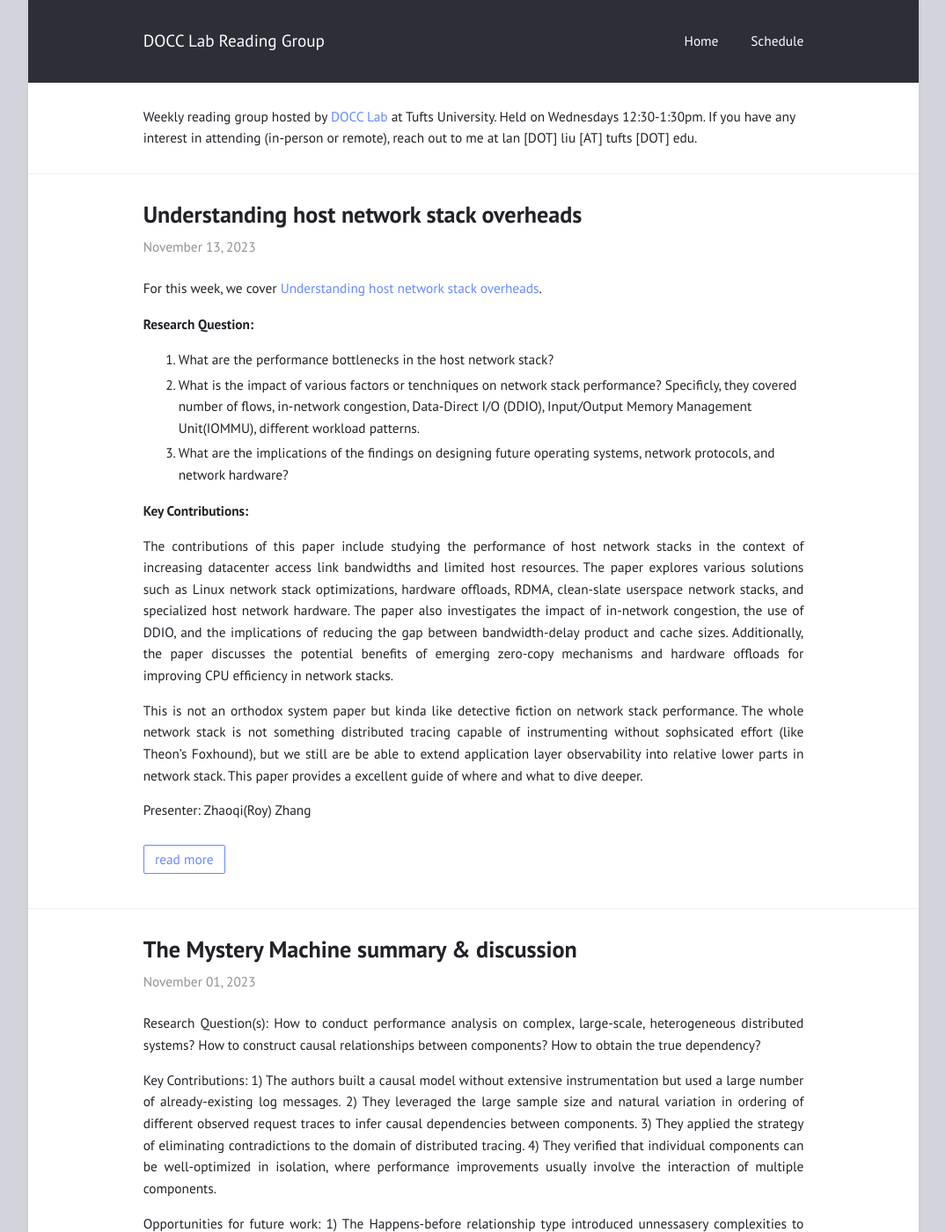
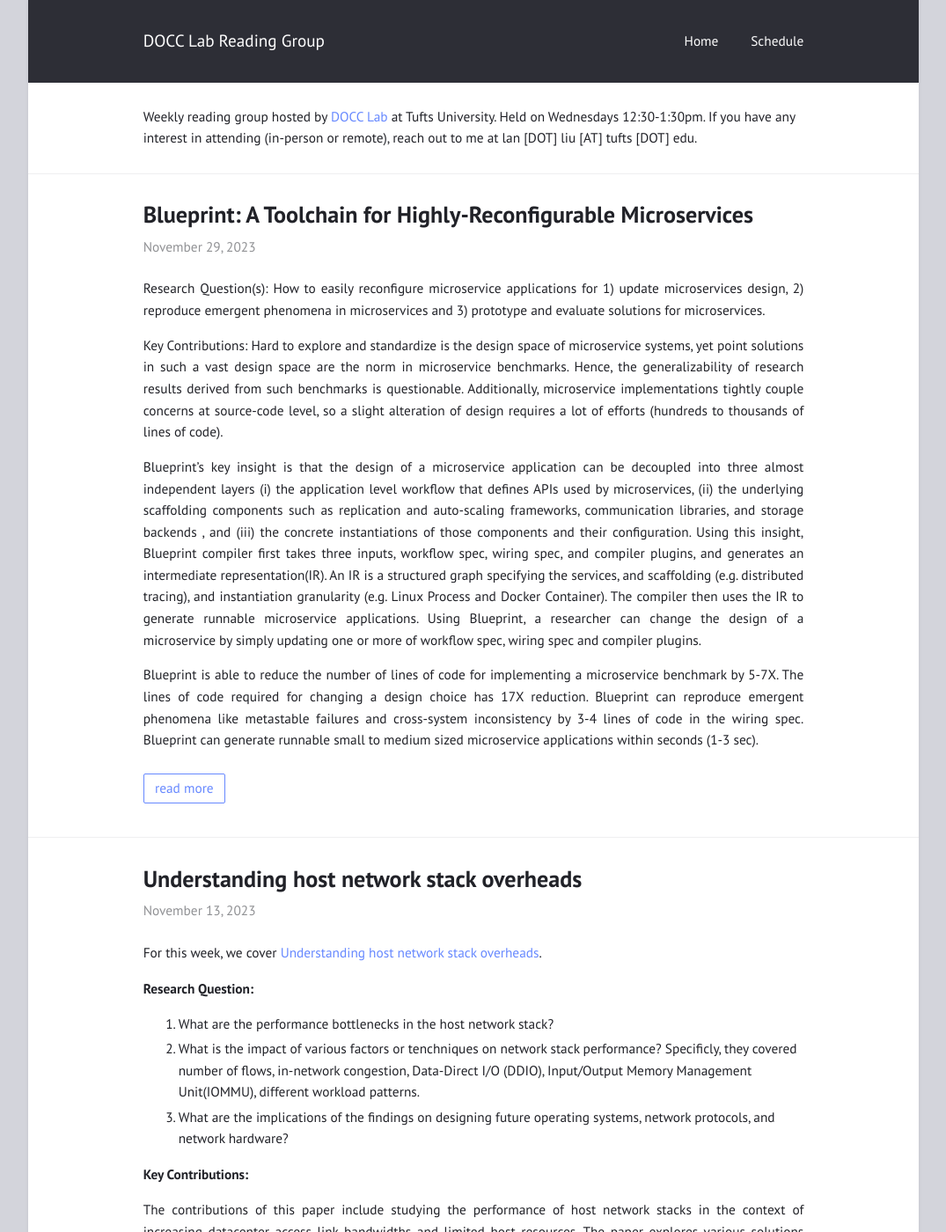
Before and after one commit to docc-lab/reading-group, a Jekyll site: the page built from index.html, in a window 1280 px wide and 1400 px high. Shown: the whole window at 88% size, without its empty margins (102-1177 px from the left). Built offline with Jekyll 4.4.1, drawn with Linux system fonts in a browser that asks for light colours.

Commit message:
add summary 11 29

```diff
--- /dev/null
+++ b/_posts/2023-11-29-blueprint.md
@@ -0,0 +1,53 @@
+---
+title:  "Blueprint: A Toolchain for Highly-Reconfigurable Microservices"
+layout: post
+---
+
+Research Question(s): How to easily reconfigure microservice
+applications for 1) update microservices design, 2) reproduce emergent
+phenomena in microservices and
+3) prototype and evaluate solutions for microservices.
+
+Key Contributions: Hard to explore and standardize is the design space
+of microservice systems, yet point solutions in such a vast design
+space are the norm in microservice benchmarks. Hence, the
+generalizability of research results derived from such benchmarks is
+questionable. Additionally, microservice implementations tightly
+couple concerns at source-code level, so a slight alteration of design
+requires a lot of efforts (hundreds to thousands of lines of code).
+
+Blueprint’s key insight is that the design of a microservice
+application can be decoupled into three almost independent layers  (i)
+the application level workflow that defines APIs used by
+microservices, (ii) the underlying scaffolding components such as
+replication and auto-scaling frameworks, communication libraries, and
+storage backends , and (iii) the concrete instantiations of those
+components and their configuration. Using this insight, Blueprint
+compiler first takes three inputs, workflow spec, wiring spec, and
+compiler plugins, and generates an intermediate representation(IR). An
+IR is a structured graph specifying the services, and scaffolding
+(e.g. distributed tracing), and instantiation granularity (e.g. Linux
+Process and Docker Container). The compiler then uses the IR to
+generate runnable microservice applications. Using Blueprint, a
+researcher can change the design of a microservice by simply updating
+one or more of workflow spec, wiring spec and compiler plugins.
+
+Blueprint is able to reduce the number of lines of code for
+implementing a microservice benchmark by 5-7X. The lines of code
+required for changing a design choice has 17X reduction. Blueprint can
+reproduce emergent phenomena like metastable failures and cross-system
+inconsistency by 3-4 lines of code in the wiring spec. Blueprint can
+generate runnable small to medium sized microservice applications
+within seconds (1-3 sec).
+
+
+Opportunities for future work:  1) Debugging generated code and
+runnable systems can be challenging. 2) Currently, Blueprint generates
+services only in Go. More compiler plug-ins in the future may support
+other programming languages. 3) The abstractions Blueprint are great
+for reconfiguring applications, but at the cost of potentially
+performance optimizations. This performance tax may make Blueprint not
+suitable for generating production-ready microservice applications.
+
+
+Presenter: Max Liu
--- a/schedule.html
+++ b/schedule.html
@@ -139,6 +139,11 @@ title: "Schedule"
       <td>Zhaoqi Zhang</td>
       <td><a href="https://dl.acm.org/doi/abs/10.1145/3452296.3472888">Understanding host network stack overheads</a></td>
     </tr>
+    <tr>
+      <td>11/29/23</td>
+      <td>Max Liu</td>
+      <td><a href="https://dl.acm.org/doi/pdf/10.1145/3600006.3613138">Blueprint: A Toolchain for Highly-Reconfigurable Microservices</a></td>
+    </tr>
 </table>
   </div>
 </body>
```
